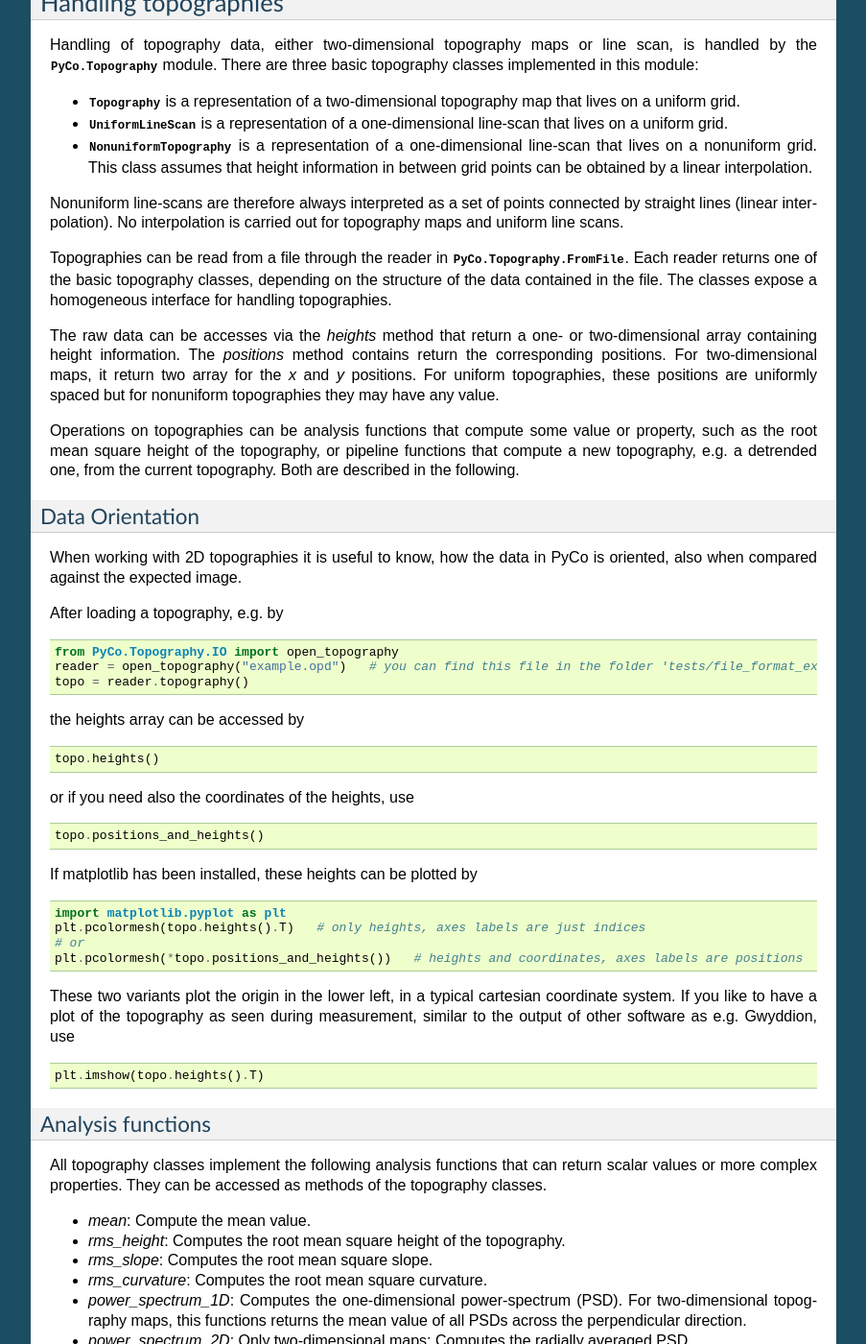
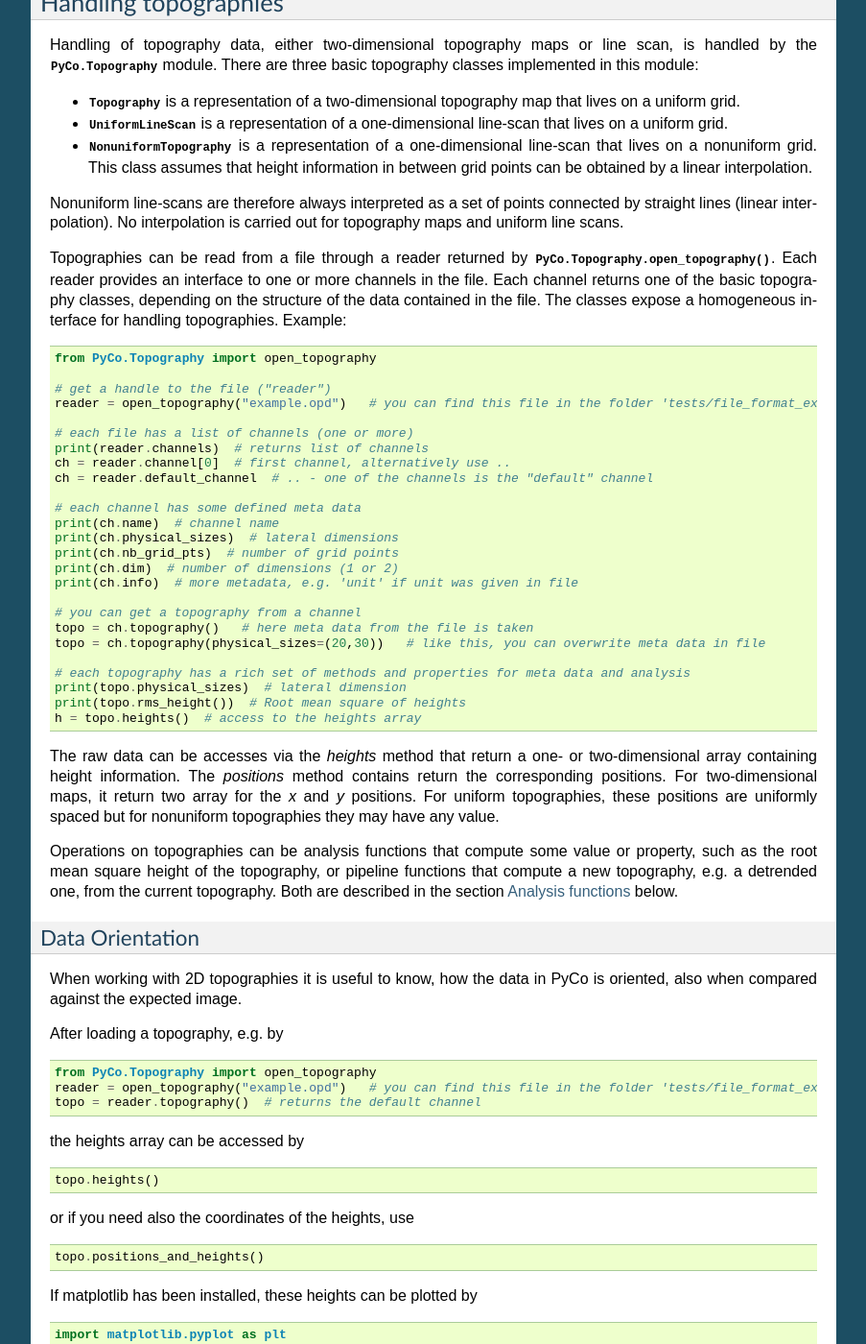
Before and after one commit to ContactEngineering/ContactMechanics, a Sphinx documentation site: the page built from docs/usage.rst, in a window 1280 px wide and 1400 px high, scrolled down 373 px. Shown: the whole window at 96% size, without its empty margins (198-1101 px from the left). Built offline with Sphinx 7.4.7, drawn with Linux system fonts in a browser that asks for light colours; pages that are not in the unit, such as notebooks, are missing from menus.

Commit message:
DOC: Added examples how to use a topography reader. Replaced reference to FromFile module.
This is related to PR #298.

```diff
--- a/docs/usage.rst
+++ b/docs/usage.rst
@@ -18,9 +18,38 @@ Handling of topography data, either two-dimensional topography maps or line scan
 Nonuniform line-scans are therefore always interpreted as a set of points connected by straight lines
 (linear interpolation). No interpolation is carried out for topography maps and uniform line scans.
 
-Topographies can be read from a file through the reader in :mod:`PyCo.Topography.FromFile`.
-Each reader returns one of the basic topography classes, depending on the structure of the data contained in the file.
-The classes expose a homogeneous interface for handling topographies.
+Topographies can be read from a file through a reader returned by :func:`PyCo.Topography.open_topography`.
+Each reader provides an interface to one or more channels in the file.
+Each channel returns one of the basic topography classes, depending on the structure of the data contained in the file.
+The classes expose a homogeneous interface for handling topographies. Example:
+
+.. code-block:: python
+
+    from PyCo.Topography import open_topography
+
+    # get a handle to the file ("reader")
+    reader = open_topography("example.opd")   # you can find this file in the folder 'tests/file_format_examples'
+
+    # each file has a list of channels (one or more)
+    print(reader.channels)  # returns list of channels
+    ch = reader.channel[0]  # first channel, alternatively use ..
+    ch = reader.default_channel  # .. - one of the channels is the "default" channel
+
+    # each channel has some defined meta data
+    print(ch.name)  # channel name
+    print(ch.physical_sizes)  # lateral dimensions
+    print(ch.nb_grid_pts)  # number of grid points
+    print(ch.dim)  # number of dimensions (1 or 2)
+    print(ch.info)  # more metadata, e.g. 'unit' if unit was given in file
+
+    # you can get a topography from a channel
+    topo = ch.topography()   # here meta data from the file is taken
+    topo = ch.topography(physical_sizes=(20,30))   # like this, you can overwrite meta data in file
+
+    # each topography has a rich set of methods and properties for meta data and analysis
+    print(topo.physical_sizes)  # lateral dimension
+    print(topo.rms_height())  # Root mean square of heights
+    h = topo.heights()  # access to the heights array
 
 The raw data can be accesses via the `heights` method that return a one- or two-dimensional array containing height information.
 The `positions` method contains return the corresponding positions. For two-dimensional maps, it return two array for the `x` and `y` positions.
@@ -28,7 +57,7 @@ For uniform topographies, these positions are uniformly spaced but for nonunifor
 
 Operations on topographies can be analysis functions that compute some value or property,
 such as the root mean square height of the topography, or pipeline functions that compute a new topography,
-e.g. a detrended one, from the current topography. Both are described in the following.
+e.g. a detrended one, from the current topography. Both are described in the section :ref:`analysis-functions` below.
 
 Data Orientation
 ++++++++++++++++
@@ -40,9 +69,9 @@ After loading a topography, e.g. by
 
 .. code-block:: python
 
-    from PyCo.Topography.IO import open_topography
+    from PyCo.Topography import open_topography
     reader = open_topography("example.opd")   # you can find this file in the folder 'tests/file_format_examples'
-    topo = reader.topography()
+    topo = reader.topography()  # returns the default channel
 
 the heights array can be accessed by
 
@@ -78,7 +107,7 @@ of other software as e.g. Gwyddion, use
 
 
 
-
+.. _analysis-functions:
 
 Analysis functions
 ++++++++++++++++++
```
